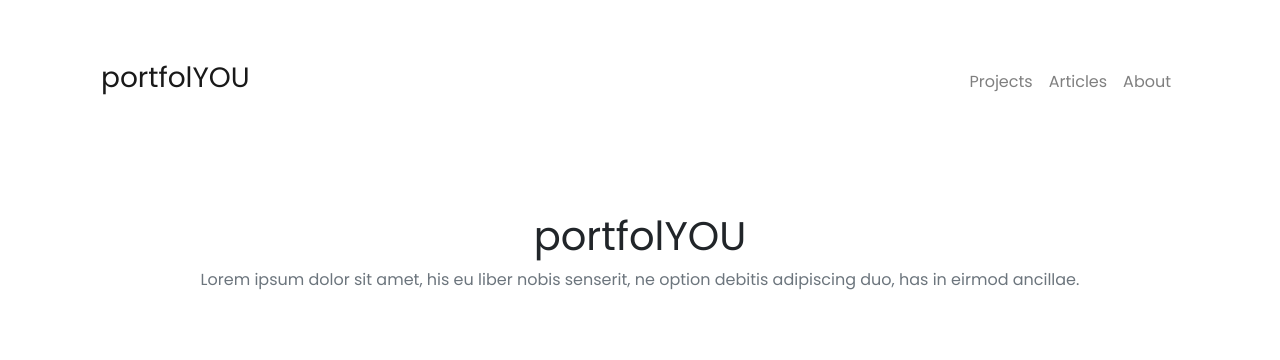
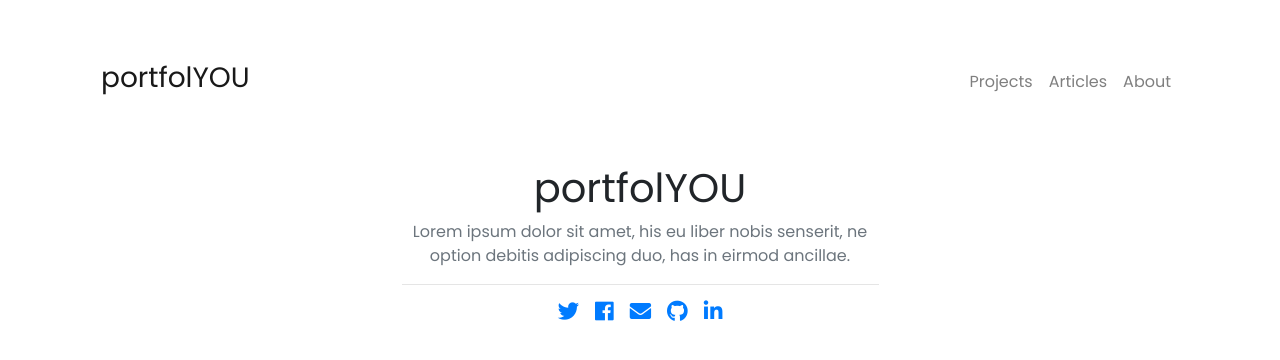
Before and after one commit to yousinix/portfolYOU, a Jekyll site: the page built from index.html, in a window 1280 px wide. Shown: the top 360 px of the page. Built offline with Jekyll 4.4.1, drawn with Linux system fonts in a browser that asks for light colours; nearby versions of some CDN libraries.

Commit message:
Add Social Links

```diff
--- a/_config.yml
+++ b/_config.yml
@@ -3,13 +3,12 @@ title: portfolYOU
 description: >
   Lorem ipsum dolor sit amet, his eu liber nobis senserit,
   ne option debitis adipiscing duo, has in eirmod ancillae.
-baseurl: "/portfolYOU"
+baseurl: "/portfolYOU/"
 
 # Author Info
 author:
-  name:
-  email:
-  github:
-  twitter:
-  linkedin:
-  facebook:
+  email: portfolYOU@xyz.com
+  github: portfolYOU
+  twitter: portfolYOU
+  linkedin: portfolYOU
+  facebook: portfolYOU
--- /dev/null
+++ b/_includes/social.html
@@ -0,0 +1,33 @@
+<div class="row justify-content-center wow animated fadeIn" data-wow-delay=".1s">
+
+    {% if site.author.twitter %}
+    <a class="mx-2" href="https://www.twitter.com/{{ site.author.twitter }}">
+        <i class="fab fa-lg fa-twitter"></i>
+    </a>
+    {% endif %}
+
+    {% if site.author.facebook %}
+    <a class="mx-2" href="https://www.facebook.com/{{ site.author.facebook }}">
+        <i class="fab fa-lg fa-facebook"></i>
+    </a>
+    {% endif %}
+
+    {% if site.author.email %}
+    <a class="mx-2" href="mailto:{{ site.author.email }}">
+        <i class="fas fa-lg fa-envelope"></i>
+    </a>
+    {% endif %}
+
+    {% if site.author.github %}
+    <a class="mx-2" href="https://www.github.com/{{ site.author.github }}">
+        <i class="fab fa-lg fa-github"></i>
+    </a>
+    {% endif %}
+
+    {% if site.author.linkedin %}
+    <a class="mx-2" href="https://www.linkedin.com/in/{{ site.author.linkedin }}">
+        <i class="fab fa-lg fa-linkedin-in"></i>
+    </a>
+    {% endif %}
+
+</div>
--- a/index.html
+++ b/index.html
@@ -2,7 +2,13 @@
 layout: default
 ---
 
-<div class="row justify-content-center p-5 m-5">
-    <h1>{{ site.title }}</h1>
-    <p class="text-muted">{{ site.description }}</p>
+<div class="row justify-content-center m-5">
+
+    <div class="col-lg-6 text-center">
+        <h1>{{ site.title }}</h1>
+        <p class="text-muted">{{ site.description }}</p>
+        <hr>
+        {% include social.html %}
+    </div>
+
 </div>
```
